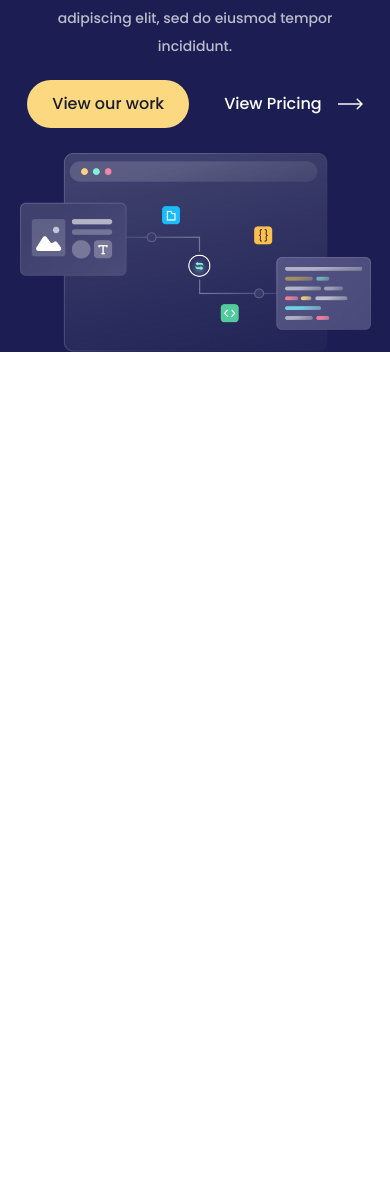
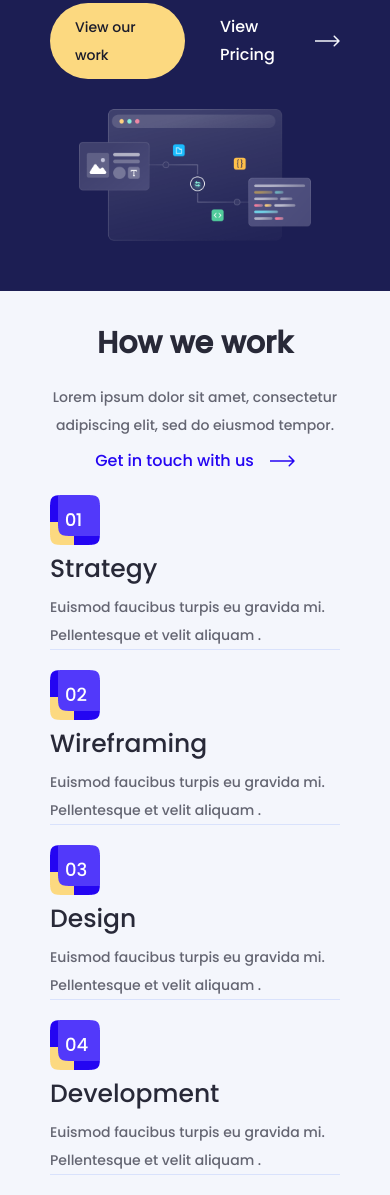
Before and after one commit to Dorsavali/Finsweet, a website built with Vite: page index.html in a window 390 px wide. Shown: the part 351-1546 px from the top of the page. Before the commit the page ends 844 px from the top, so only its background shows below. Built offline with nearby package versions, Linux system fonts and the light colour scheme.

Commit message:
Work section responsive

```diff
--- a/index.html
+++ b/index.html
@@ -7,7 +7,7 @@
     <title>Finsweet</title>
     <link
       rel="shortcut icon"
-      href="./public/images/favicon.png"
+      href="./public/images/essentials/favicon.png"
       type="image/x-icon"
     />
   </head>
@@ -24,7 +24,7 @@
       <header>
         <label for="close"> &times; </label>
         <div class="logo">
-          <img src="./public/images/Logo.svg" alt="FinsweetLogo" />
+          <img src="./public/images/essentials/Logo.svg" alt="FinsweetLogo" />
         </div>
         <div class="menuItems">
           <div class="menu">
@@ -61,24 +61,62 @@
       <!--homeHero-->
       <div class="homeHero">
         <div class="info">
-          <div class="title">
-            Building stellar websites for early startups
-          </div>
+          <div class="title">Building stellar websites for early startups</div>
           <div class="description">
-            Lorem ipsum dolor sit amet, consectetur adipiscing elit, sed do eiusmod tempor incididunt.
+            Lorem ipsum dolor sit amet, consectetur adipiscing elit, sed do
+            eiusmod tempor incididunt.
           </div>
           <div class="buttons">
             <button>View our work</button>
-            <a href="#">View Pricing
-              <img src="./public/images/Arrow.svg" alt="arrow">
+            <a href="#"
+              >View Pricing
+              <img src="./public/images/essentials/Arrow.svg" alt="arrow" />
             </a>
           </div>
         </div>
         <div class="illustration">
-          <img src="./public/images/Illustration.png" alt="illustration">
+          <img src="./public/images/essentials/Illustration.png" alt="illustration" />
         </div>
       </div>
       <!--end homeHero-->
+
+      <!--work-->
+      <div class="work">
+        <div class="info">
+          <div class="title">How we work</div>
+          <div class="description">
+            Lorem ipsum dolor sit amet, consectetur adipiscing elit, sed do
+            eiusmod tempor.
+          </div>
+          <a href="#"
+            >Get in touch with us
+            <img src="./public/images/essentials/ArrowBlue.svg" alt="arrow" />
+          </a>
+        </div>
+        <div class="boxes">
+          <div class="box">
+            <img src="./public/images/pointer/pointer 1.png" alt="pointer">
+            <div class="title">Strategy</div>
+            <div class="description">Euismod faucibus turpis eu gravida mi. Pellentesque et velit aliquam .</div>
+          </div>
+          <div class="box">
+            <img src="./public/images/pointer/pointer 2.png" alt="pointer">
+            <div class="title">Wireframing</div>
+            <div class="description">Euismod faucibus turpis eu gravida mi. Pellentesque et velit aliquam .</div>
+          </div>
+          <div class="box">
+            <img src="./public/images/pointer/pointer 3.png" alt="pointer">
+            <div class="title">Design</div>
+            <div class="description">Euismod faucibus turpis eu gravida mi. Pellentesque et velit aliquam .</div>
+          </div>
+          <div class="box">
+            <img src="./public/images/pointer/pointer 4.png" alt="pointer">
+            <div class="title">Development</div>
+            <div class="description">Euismod faucibus turpis eu gravida mi. Pellentesque et velit aliquam .</div>
+          </div>
+        </div>
+      </div>
+      <!--end work-->
     </div>
     <script type="module" src="./src/js/main.js"></script>
   </body>
--- a/src/css/desktop/desktop.css
+++ b/src/css/desktop/desktop.css
@@ -1,2 +1,3 @@
 @import url("./menu.css");
 @import url("./homeHero.css");
+@import url("./work.css");
--- a/src/css/desktop/homeHero.css
+++ b/src/css/desktop/homeHero.css
@@ -1,13 +1,14 @@
 .homeHero {
     flex-flow: row nowrap;
     align-items: center;
-    padding: 80px;
+    padding: 126px 160px;
     box-sizing: border-box;
     gap:60px;
     .info {
       .title {
         font-size: 54px;
         text-align: left;
+        line-height: 74px ;
       }
       .description {
         font-size: 16px;
--- /dev/null
+++ b/src/css/desktop/work.css
@@ -0,0 +1,37 @@
+.work {
+    flex-flow: row nowrap;
+    justify-content: space-evenly;
+    align-items: start;
+    padding: 80px;
+    box-sizing: border-box;
+    gap: 142px;
+    .info {
+        align-items: start;
+        gap: 16px;
+      .title {
+        font-size: 48px;
+      }
+      .description {
+        font-size: 16px;
+        text-align: left;
+      }
+
+      a {
+        font-weight: 500;
+      }
+    }
+    .boxes {
+      grid-template-columns: repeat(2,1fr);
+      grid-template-rows: repeat(2, 1fr);
+      .box {
+          border-bottom: unset;
+          gap: 10px;
+        .title {
+          font-size: 32px;
+        }
+        .description {
+          font-size: 16px;
+        }
+      }
+    }
+  }
--- a/src/css/mobile/homeHero.css
+++ b/src/css/mobile/homeHero.css
@@ -4,19 +4,20 @@
   display: flex;
   flex-flow: row-reverse wrap;
   justify-content: center;
+  padding: 50px;
+  box-sizing: border-box;
+  gap: 30px;;
   .info {
     display: flex;
     flex-flow: column nowrap;
     justify-content: start;
     align-items: center;
     gap: 20px;
-    padding: 25px;
-    box-sizing: border-box;
     .title {
       font-family: Poppins;
       font-weight: 600;
-      font-size: 35px;
-      line-height: 74px;
+      font-size: 25px;
+      line-height: 40px;
       letter-spacing: 0%;
       color: white;
       text-align: center;
@@ -40,7 +41,7 @@
         all: unset;
         background-color: #fcd980;
         padding: 10px 25px;
-        font-size: 16px;
+        font-size: 14px;
         line-height: 28px;
         border-radius: 41px;
         font-family: Poppins;
@@ -69,7 +70,7 @@
     }
   }
   .illustration {
-    width: 90%;
+    width: 80%;
     display: flex;
     justify-content: center;
     align-items: center;
--- a/src/css/mobile/mobile.css
+++ b/src/css/mobile/mobile.css
@@ -1,2 +1,3 @@
 @import url("./menu.css");
 @import url("./homeHero.css");
+@import url("./work.css");
--- /dev/null
+++ b/src/css/mobile/work.css
@@ -0,0 +1,81 @@
+.work {
+  background-color: #f4f6fc;
+  display: flex;
+  flex-flow: row wrap;
+  justify-content: space-evenly;
+  align-items: center;
+  padding: 20px 50px;
+  box-sizing: border-box;
+  gap: 20px;
+  .info {
+    display: flex;
+    flex-flow: column nowrap;
+    justify-content: start;
+    align-items: center;
+    gap: 8px;
+    .title {
+      font-family: Poppins;
+      font-weight: 600;
+      font-size: 30px;
+      line-height: 64px;
+      letter-spacing: 0%;
+      color: #282938;
+      text-align: center;
+    }
+    .description {
+      font-family: Poppins;
+      font-weight: 400;
+      font-size: 14px;
+      line-height: 28px;
+      letter-spacing: 0%;
+      color: #282938;
+      opacity: 70%;
+      text-align: center;
+    }
+
+    a {
+      text-decoration: none;
+      font-family: Poppins;
+      font-weight: 500;
+      font-size: 16px;
+      line-height: 28px;
+      letter-spacing: 0%;
+      color: #2405f2;
+      display: flex;
+      justify-content: center;
+      align-items: center;
+      gap: 16px;
+    }
+  }
+  .boxes {
+    display: grid;
+    grid-template-columns: repeat(1,1fr);
+    grid-template-rows: repeat(4, 1fr);
+    grid-column-gap: 0px;
+    grid-row-gap: 20px;
+    .box {
+        display: flex;
+        justify-content: center;
+        align-items: start;
+        flex-flow: column nowrap;
+        border-bottom: 0.8px solid #d9e2fc;
+      .title {
+        font-family: Poppins;
+        font-weight: 500;
+        font-size: 25px;
+        line-height: 48px;
+        letter-spacing: 0%;
+        color: #282938;
+      }
+      .description {
+        font-family: Poppins;
+        font-weight: 400;
+        font-size: 14px;
+        line-height: 28px;
+        letter-spacing: 0%;
+        color: #282938;
+        opacity: 70%;
+      }
+    }
+  }
+}
```
Also changed, not shown: public/images/essentials/Arrow.svg (renamed from public/images/Arrow.svg), public/images/essentials/ArrowBlue.svg (added), public/images/essentials/Illustration.png (renamed from public/images/Illustration.png), public/images/essentials/Logo.svg (renamed from public/images/Logo.svg), public/images/essentials/favicon.png (renamed from public/images/favicon.png).
